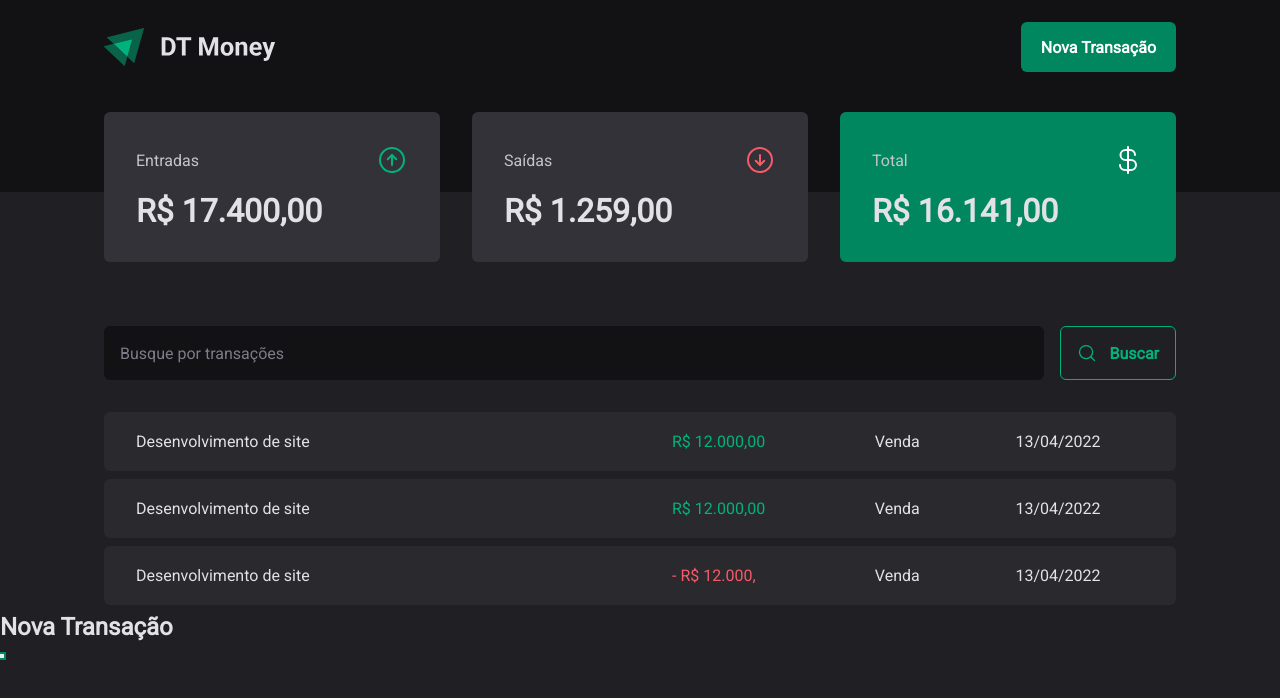
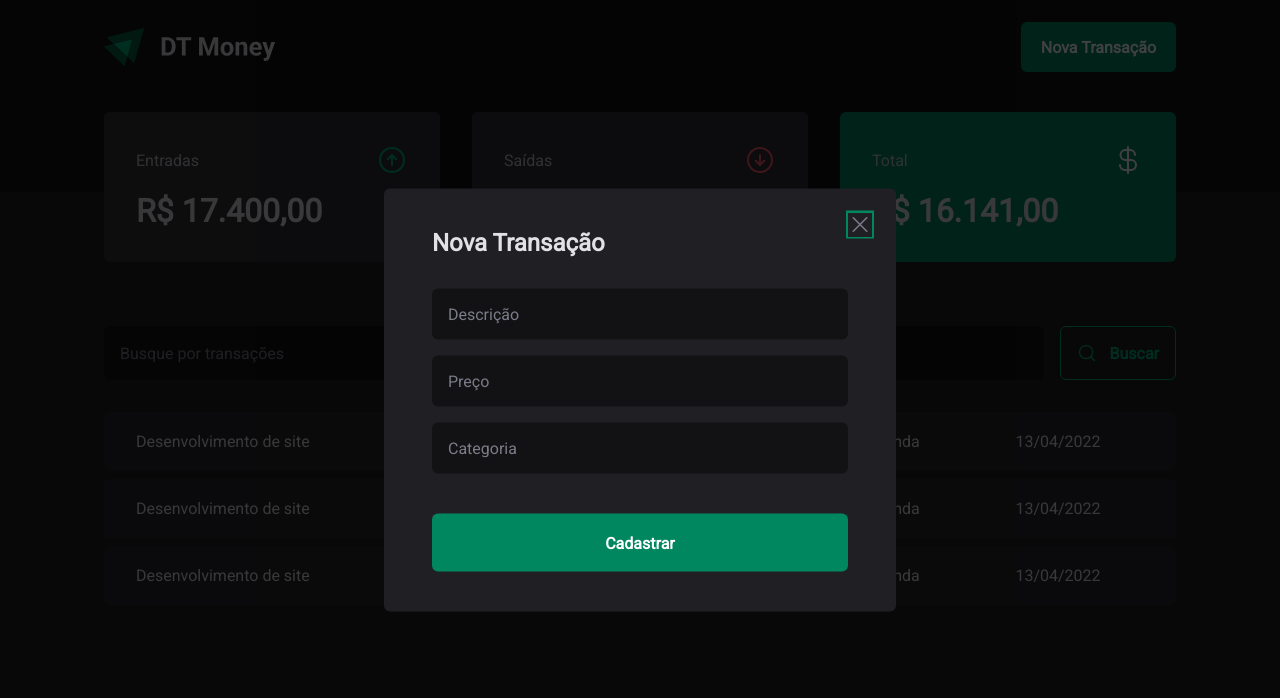
Before and after one commit to viktor-lima/dt-money, a React (Vite) app: page / in a window 1280 px wide. Both pictures are taken after a click on the button "Nova Transação". Shown: the top 698 px of the page. Built offline with nearby package versions, Linux system fonts and the light colour scheme.

Commit message:
feat: new transaction modalSearchForm

```diff
--- a/src/components/Header/index.tsx
+++ b/src/components/Header/index.tsx
@@ -2,6 +2,7 @@
 
 import logoImg from '../../assets/logo.svg'
 import * as Dialog from '@radix-ui/react-dialog'
+import { NewTransactionModal } from "../NewTransactionModal";
 
 export function Header () {
   return (
@@ -16,14 +17,7 @@
               <NewTransactionButton>Nova Transação</NewTransactionButton>
             </Dialog.Trigger>
 
-            <Dialog.Portal>
-              <Dialog.Overlay />
-
-              <Dialog.Content>
-                <Dialog.Title>Nova Transação</Dialog.Title>
-                <Dialog.Close />
-              </Dialog.Content>
-            </Dialog.Portal>
+            <NewTransactionModal />
           </Dialog.Root>
 
         </HeaderContent>
--- /dev/null
+++ b/src/components/NewTransactionModal/index.tsx
@@ -0,0 +1,30 @@
+import * as Dialog from "@radix-ui/react-dialog";
+import { CloseButton, Content, Overlay } from "./styles";
+import { X } from "phosphor-react";
+
+export function NewTransactionModal() {
+
+  return (
+    <Dialog.Portal>
+        <Overlay />
+      <Content>
+        <Dialog.Title>Nova Transação</Dialog.Title>
+        <CloseButton>
+          <X size={24}/>
+        </CloseButton>
+
+        <form action="">
+          <input type="text" placeholder="Descrição" required/>
+          <input type="number" placeholder="Preço" required/>
+          <input type="text" placeholder="Categoria" required/>
+
+
+          <button type="submit">
+            Cadastrar
+          </button>
+        </form>
+      </Content>
+      </Dialog.Portal>
+  )
+
+}
--- /dev/null
+++ b/src/components/NewTransactionModal/styles.ts
@@ -0,0 +1,73 @@
+import styled from "styled-components";
+import * as Dialog from "@radix-ui/react-dialog";
+
+export const Overlay = styled(Dialog.Overlay)`
+  position: fixed;
+  width: 100vw;
+  height: 100vh;
+  inset: 0;
+  background: rgba(0,0,0, 0.75);
+`
+
+
+export const Content = styled(Dialog.Content)`
+  min-width: 32rem;
+  border-radius: 6px;
+  padding: 2.5rem 3rem;
+  background: ${props => props.theme["gray-800"]};
+
+  position: fixed;
+  top: 50%;
+  left: 50%;
+  transform: translate(-50%, -50%);
+
+  form {
+    margin-top: 2rem;
+    display: flex;
+    flex-direction: column;
+    gap: 1rem;
+
+
+    input {
+      border-radius: 6px;
+      border: 0;
+      background: ${props => props.theme["gray-900"]};
+      color: ${props => props.theme["gray-300"]};
+      padding: 1rem;
+
+      &::placeholder {
+        color: ${props => props.theme["gray-500"]};
+      }
+
+
+    }
+
+    button[type="submit"]{
+      height: 58px;
+      border: 0;
+      background: ${props => props.theme["green-500"]};
+      color: ${props => props.theme.white};
+      font-weight: bold;
+      padding: 0 1.25rem;
+      border-radius: 6px;
+      margin-top: 1.5rem;
+      cursor: pointer;
+
+
+      &:hover{
+        background: ${props => props.theme["green-700"]};
+        transition: background-color 0.2s;
+      }
+    }
+  }
+`
+export const CloseButton = styled(Dialog.Close)`
+  position: absolute;
+  background: transparent;
+  border: 0;
+  top: 1.5rem;
+  right: 1.5rem;
+  line-height: 0;
+  cursor: pointer;
+  color: ${props => props.theme["gray-500"]};
+`
```
